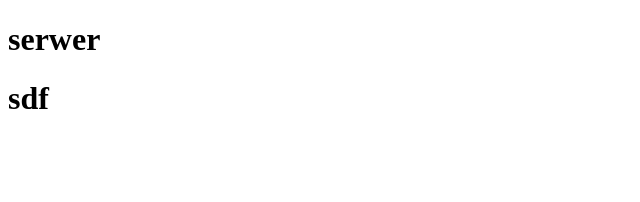
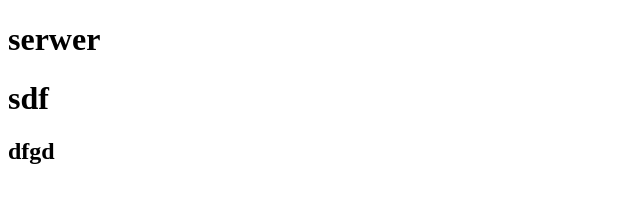
Before and after one commit to nalforov/termina-project, a plain HTML site: page index.html in a window 1280 px wide. Shown: the full height of the page, 0-640 px from the left. Drawn offline with Linux system fonts and the light colour scheme.

Commit message:
show to mum

```diff
--- a/index.html
+++ b/index.html
@@ -8,5 +8,6 @@
 <body>
     <h1>serwer</h1>
     <h1>sdf</h1>
+    <h2>dfgd</h2>
 </body>
 </html>
```
